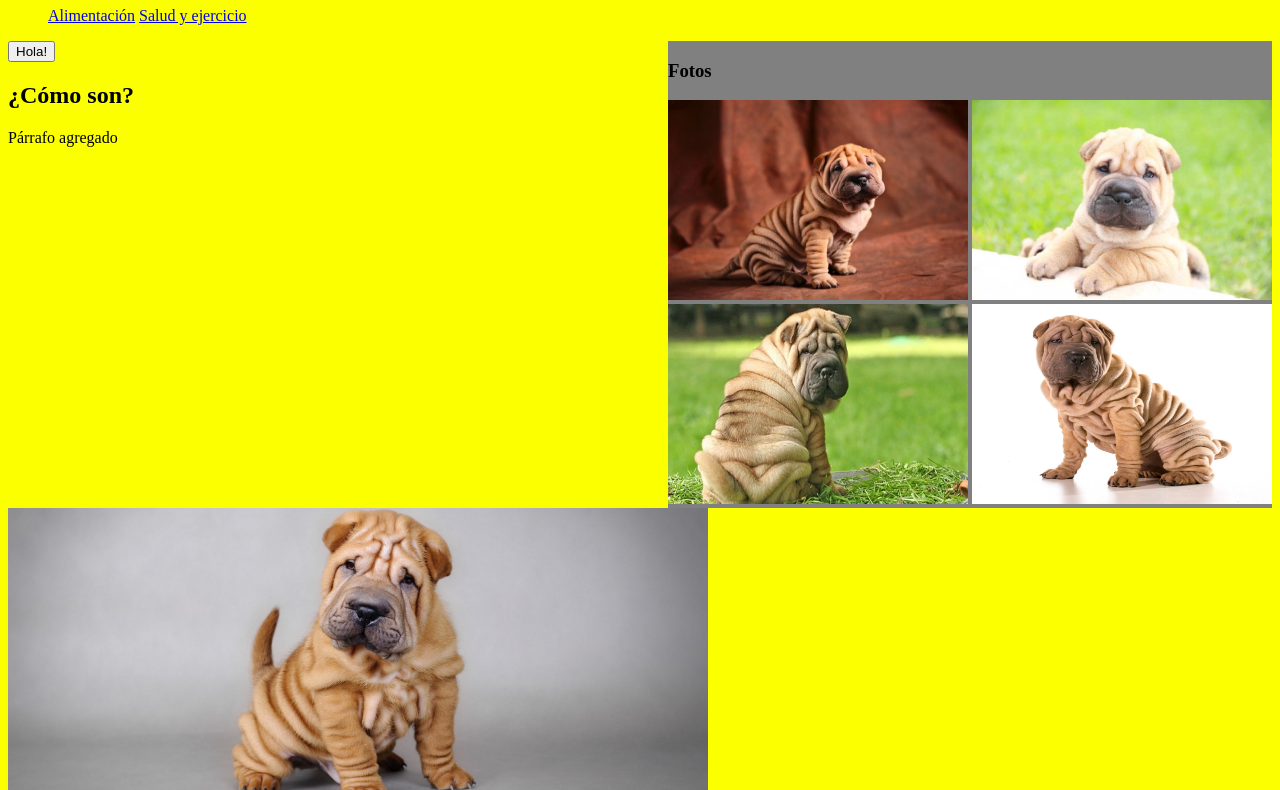
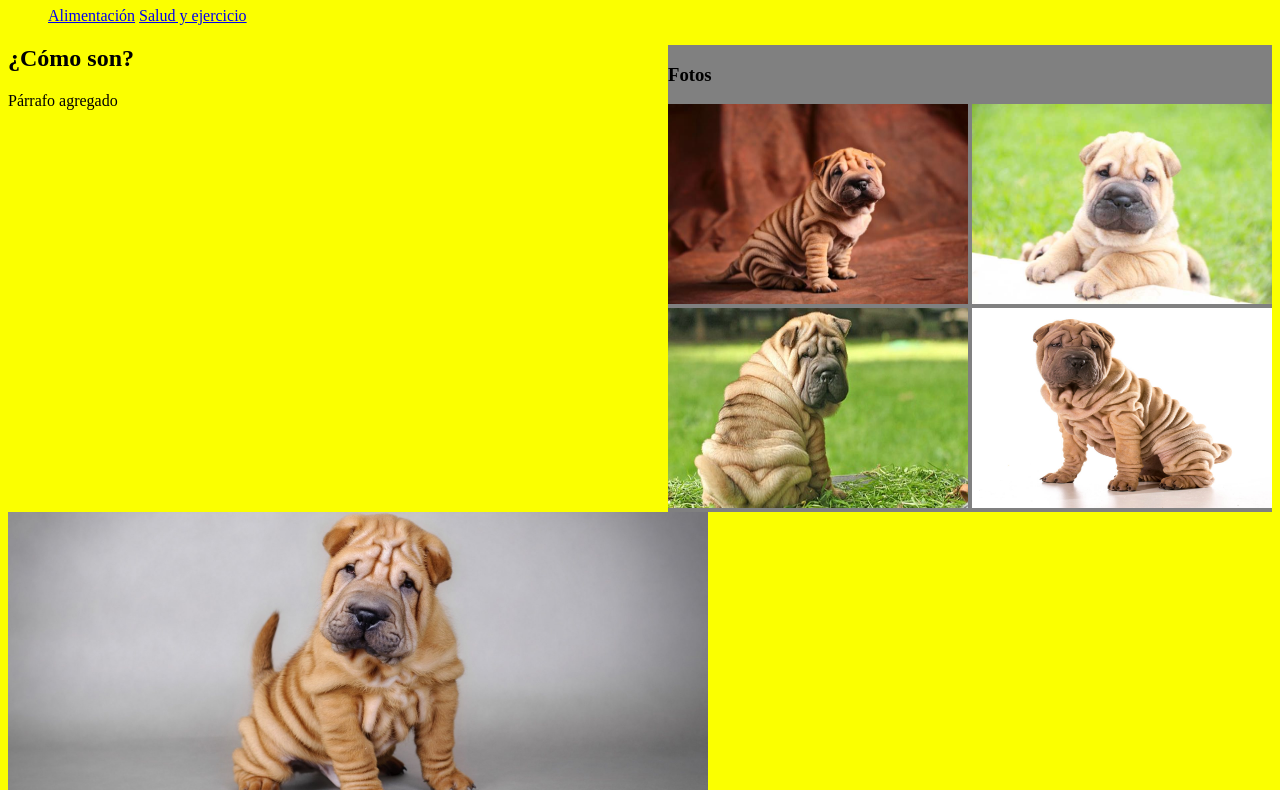
Before and after one commit to Benitocamela91/SharPage, a plain HTML site: page index.html in a window 1280 px wide. Shown: the part 73-863 px from the top of the page. Drawn offline with Linux system fonts and the light colour scheme.

```diff
--- a/index.html
+++ b/index.html
@@ -25,7 +25,6 @@
             <img src="img/Shar-pei-curiosidades-caracteristicas-y-cuidados-696x364.jpg" alt="Cachorro SharPei con muchas arrugas" width="300" height="200">
             <img src="img/shar-pei-fondo-blanco-1024x858.jpg" alt="Cachorro SharPei fondo blanco" width="300" height="200"><br>
         </aside>
-        <input type="button" onclick="saludo ()" value="Hola!">
         <article id="como_son">
             <h2>¿Cómo son?</h2>
             <p>Párrafo agregado</p>
```
